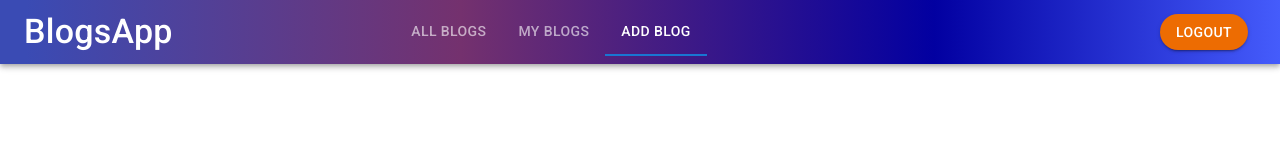
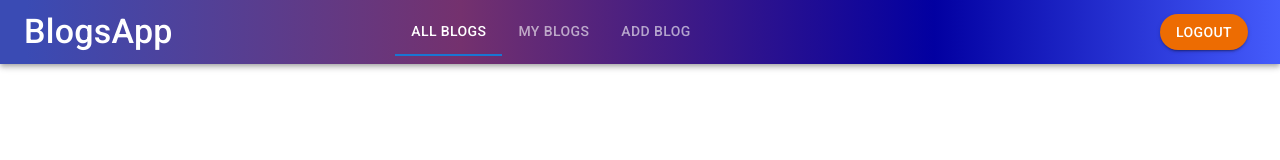
Before and after one commit to aryanda1/blog-frontend, a React (Create React App) app: page / in a window 1280 px wide. Shown: the top 160 px of the page. Built offline with nearby package versions, Linux system fonts and the light colour scheme; sample sign-in values are in the browser's storage.

Commit message:
fixed some issue in navbar active state.

```diff
--- a/src/components/Header.js
+++ b/src/components/Header.js
@@ -19,7 +19,7 @@ const Header = () => {
   const isLoggedIn = useSelector((state) => state.isLoggedIn);
   const { pathname } = useLocation();
   const [value, setValue] = useState(
-    pathname === "/blogs" ? 0 : pathname === "/myBlogs" ? 1 : 2
+    pathname === "/myBlogs" ? 1 : pathname === "/blogs/add" ? 2 : 0
   );
   return (
     <AppBar
```
